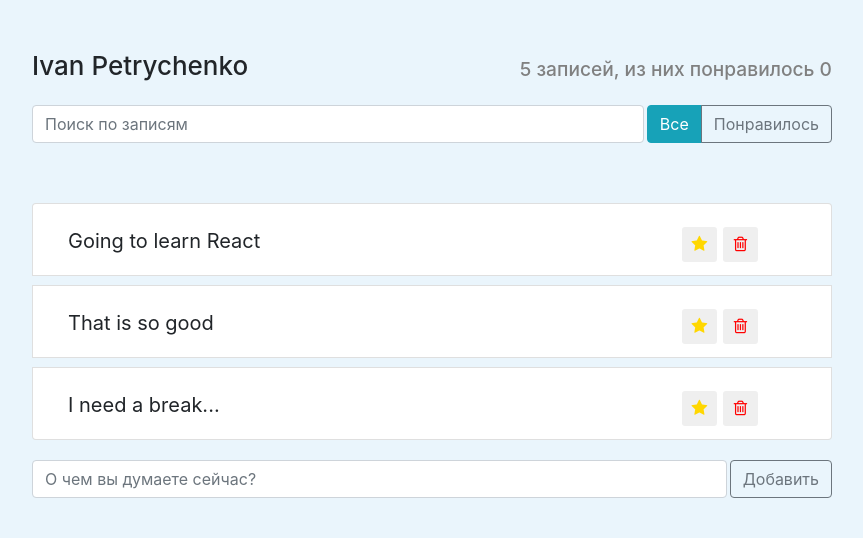
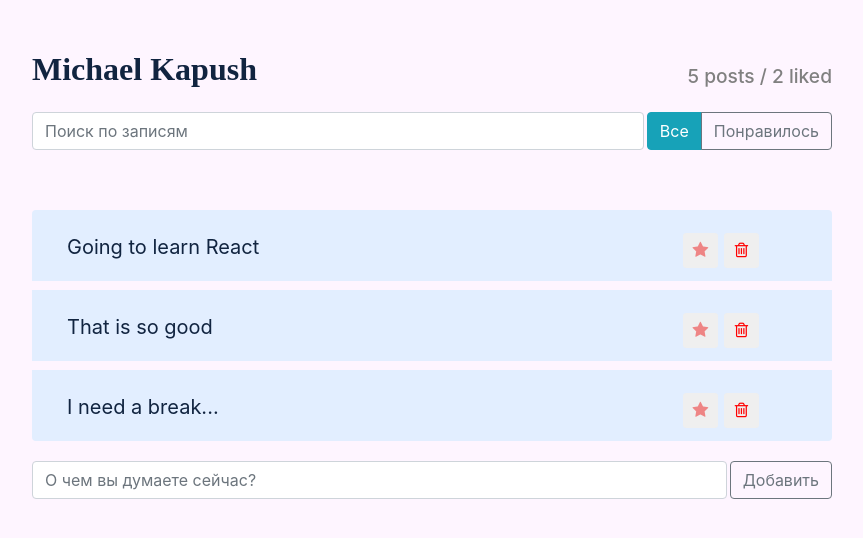
Before and after one commit to qapush/udemy-react-post-app, a React app: page / in a window 1280 px wide. Shown: the whole page, without its empty margins (208-1071 px from the left). Built offline with nearby package versions, Linux system fonts and the light colour scheme; a web font is replaced by a local one.

Commit message:
lesson 92 home assignment done

```diff
--- a/public/index.html
+++ b/public/index.html
@@ -7,6 +7,9 @@
     <link rel="stylesheet" href="https://stackpath.bootstrapcdn.com/font-awesome/4.7.0/css/font-awesome.min.css">
     <meta name="viewport" content="width=device-width, initial-scale=1, shrink-to-fit=no">
     <title>React App</title>
+    <link rel="preconnect" href="https://fonts.googleapis.com">
+<link rel="preconnect" href="https://fonts.gstatic.com" crossorigin>
+<link href="https://fonts.googleapis.com/css2?family=STIX+Two+Text:wght@500&display=swap" rel="stylesheet">
   </head>
   <body>
     <noscript>
--- a/src/components/app-header/app-header.css
+++ b/src/components/app-header/app-header.css
@@ -7,7 +7,10 @@
 .app-header h1 {
   /* width: 150px;
   height: 150px; */
-  font-size: 26px;
+  font-size: 2rem;
+  font-family: 'STIX Two Text', serif;
+  font-weight: bold;
+  color: #112440;
 }
 
 .app-header h2 {
--- a/src/components/app-header/app-header.js
+++ b/src/components/app-header/app-header.js
@@ -5,8 +5,8 @@ import './app-header.css'
 const AppHeader = () => {
     return (
         <div className="app-header d-flex">
-            <h1>Ivan Petrychenko</h1>
-            <h2>5 записей, из них понравилось 0</h2>
+            <h1>Michael Kapush</h1>
+            <h2>5 posts / 2 liked</h2>
         </div>
     )
 }
--- a/src/components/app/app.js
+++ b/src/components/app/app.js
@@ -13,7 +13,8 @@ const App = () => {
     const data = [
         {label: 'Going to learn React', important: true, id: 'ww'},
         {label: 'That is so good', important: false, id: 'sd'},
-        {label: 'I need a break...', important: false, id: 'dff'}
+        {label: 'I need a break...', important: false, id: 'dff'},
+        {}
     ]
 
     return (
--- a/src/components/post-list-item/post-list-item.css
+++ b/src/components/post-list-item/post-list-item.css
@@ -1,6 +1,8 @@
 .app-list-item {
   font-size: 1.25rem;
 }
+
+.list-group-item {}
 
 .app-list-item button {
   width: 35px;
@@ -15,7 +17,7 @@
     outline: none;
 }
 .app-list-item .btn-star {
-    color: #FFD700;
+    color: #ee8585;
 }
 .app-list-item .btn-trash {
     color: red;
@@ -38,6 +40,7 @@
   cursor: pointer;
   user-select: none;
   transition: 0.5s all;
+  color: #112440;
 }
 
 .app-list-item.like .fa-heart {
@@ -46,7 +49,7 @@
 }
 
 .app-list-item.important .app-list-item-label {
-  color: #FFD700;
+  color: #da3d0c;
 }
 
 .app-list-item.important .btn-star {
--- a/src/components/post-list/post-list.css
+++ b/src/components/post-list/post-list.css
@@ -4,4 +4,6 @@
 .app-list .list-group-item {
   padding: 20px 35px 10px 35px;
   margin-top: 10px;
+  background-color: #e2eeff;
+  border: 0px;
 }
--- a/src/components/post-list/post-list.js
+++ b/src/components/post-list/post-list.js
@@ -5,7 +5,9 @@ import './post-list.css';
 
 const PostList = ({posts}) => {
 
-    const elements = posts.map((item => {
+    const elements = posts.map(item => {
+
+        if(typeof(item) == 'object' && isEmpty(item)){
             const {id, ...itemProps} = item;
             return(
                 <li key={id} className="list-group-item">
@@ -14,7 +16,14 @@ const PostList = ({posts}) => {
                     />
                 </li>
             )
-    }))
+        }
+    })
+
+    function isEmpty(obj){
+        for(let key in obj){return true};
+        return false;
+
+    }
 
 
     return (
@@ -22,6 +31,8 @@ const PostList = ({posts}) => {
             {elements}
         </ul>
     )
+
+
 }
 
 export default PostList;
--- a/src/index.css
+++ b/src/index.css
@@ -6,7 +6,7 @@ body {
     sans-serif;
   -webkit-font-smoothing: antialiased;
   -moz-osx-font-smoothing: grayscale;
-  background-color: #eaf5fc;
+  background-color: #fef5ff;
 }
 
 code {
```
Lines whose indentation alone changed are shown as unchanged.
